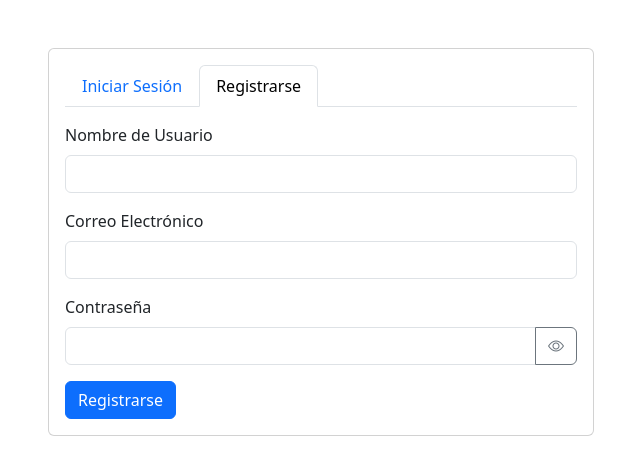
After one commit to nibeyrovictor/final-back-python2024, a Flask app: template app/templates/login/login.html in a window 1280 px wide, after a click on "Registrarse". The commit adds this page. Shown: the top 475 px of the page, without its empty margins (319-959 px from the left). Run offline with Flask 3, Linux system fonts and the light colour scheme; the template is opened without the code that fills it, so the values that code supplies are empty.

```diff
--- a/app/app.py
+++ b/app/app.py
@@ -1,8 +1,22 @@
-from flask import Flask, render_template
+from flask import Flask, render_template, request, redirect
+from datetime import date, datetime
 
 app = Flask(__name__)
 
+def basicInfo(getTitle):
+    #Día actual
+    today = date.today()
+    #Fecha actual
+    now = datetime.now()
+    # Seccion
+    title = getTitle
+    return [title, today.strftime('%Y'), now]
+
 @app.route("/")
-def hello_world():
-    # return "<h1>Hello, World!</h1>"
-    return render_template("index.html")
+def home():
+    title="Home"
+    # return saludo
+    return render_template("index.html",title=basicInfo(title))
+
+if __name__ == '__main__':
+    app.run(debug=True)
--- /dev/null
+++ b/app/templates/login/login.html
@@ -0,0 +1,156 @@
+<!DOCTYPE html>
+<html lang="es">
+<head>
+  <meta charset="UTF-8">
+  <meta name="viewport" content="width=device-width, initial-scale=1.0">
+  <title>Formulario de Inicio de Sesión/Registro</title>
+  <!-- Bootstrap CSS -->
+  <link href="https://cdn.jsdelivr.net/npm/bootstrap@5.3.3/dist/css/bootstrap.min.css" rel="stylesheet">
+  <!-- Bootstrap Icons -->
+  <link href="https://cdn.jsdelivr.net/npm/bootstrap-icons/font/bootstrap-icons.css" rel="stylesheet">
+  <style>
+    .hidden {
+      display: none;
+    }
+  </style>
+</head>
+<body>
+
+<div class="container">
+  <div class="row justify-content-center mt-5">
+    <div class="col-md-6">
+      <div class="card">
+        <div class="card-body">
+          <ul class="nav nav-tabs">
+            <li class="nav-item">
+              <a class="nav-link active" id="login-tab" data-bs-toggle="tab" href="#login" role="tab" aria-controls="login" aria-selected="true">Iniciar Sesión</a>
+            </li>
+            <li class="nav-item">
+              <a class="nav-link" id="register-tab" data-bs-toggle="tab" href="#register" role="tab" aria-controls="register" aria-selected="false">Registrarse</a>
+            </li>
+          </ul>
+          <div class="tab-content mt-3">
+            <!-- Pestaña de Inicio de Sesión -->
+            <div class="tab-pane fade show active" id="login" role="tabpanel" aria-labelledby="login-tab">
+              <form id="login-form" class="needs-validation" novalidate>
+                <div class="mb-3">
+                  <label for="loginUsername" class="form-label">Nombre de Usuario</label>
+                  <input type="text" class="form-control" id="loginUsername" required>
+                  <div class="invalid-feedback">
+                    Por favor, ingresa tu nombre de usuario.
+                  </div>
+                </div>
+                <div class="mb-3">
+                  <label for="loginPassword" class="form-label">Contraseña</label>
+                  <div class="input-group">
+                    <input type="password" class="form-control" id="loginPassword" required>
+                    <button class="btn btn-outline-secondary" type="button" id="showPasswordBtn" onclick="togglePassword('loginPassword')"><i id="passwordIcon" class="bi bi-eye"></i></button>
+                  </div>
+                  <div class="invalid-feedback" id="loginPasswordFeedback">
+                    Por favor, ingresa tu contraseña.
+                  </div>
+                </div>
+                <button type="submit" class="btn btn-primary">Iniciar Sesión</button>
+              </form>
+            </div>
+            <!-- Pestaña de Registro -->
+            <div class="tab-pane fade" id="register" role="tabpanel" aria-labelledby="register-tab">
+              <form id="register-form" class="needs-validation" novalidate>
+                <div class="mb-3">
+                  <label for="registerUsername" class="form-label">Nombre de Usuario</label>
+                  <input type="text" class="form-control" id="registerUsername" required>
+                  <div class="invalid-feedback">
+                    Por favor, elige un nombre de usuario.
+                  </div>
+                </div>
+
+                <div class="mb-3">
+                  <label for="registerEmail" class="form-label">Correo Electrónico</label>
+                  <input type="email" class="form-control" id="registerEmail" required list="emailSuggestions">
+                  <datalist id="emailSuggestions">
+                    <option value="hotmail.com">
+                    <option value="gmail.com">
+                    <option value="outlook.com.ar">
+                    <option value="outlook.com">
+                    <option value="live.com.ar">
+                    <option value="yahoo.com.ar">
+                  </datalist>
+                  <div class="invalid-feedback">
+                    Por favor, ingresa una dirección de correo electrónico válida.
+                  </div>
+                </div>
+
+                <div class="mb-3">
+                  <label for="registerPassword" class="form-label">Contraseña</label>
+                  <div class="input-group">
+                    <input type="password" class="form-control" id="registerPassword" pattern="(?=.*\d)(?=.*[a-z])(?=.*[A-Z])(?=.*\W).{8,}" title="La contraseña debe contener al menos un número, una letra mayúscula, una letra minúscula, un carácter especial y tener al menos 8 caracteres de longitud." required>
+                    <button class="btn btn-outline-secondary" type="button" id="showRegisterPasswordBtn" onclick="togglePassword('registerPassword')"><i id="registerPasswordIcon" class="bi bi-eye"></i></button>
+                  </div>
+                  <div class="invalid-feedback" id="registerPasswordFeedback">
+                    La contraseña debe contener al menos un número, una letra mayúscula, una letra minúscula, un carácter especial y tener al menos 8 caracteres de longitud.
+                  </div>
+                </div>
+
+                <button type="submit" class="btn btn-primary">Registrarse</button>
+              </form>
+            </div>
+          </div>
+        </div>
+      </div>
+    </div>
+  </div>
+</div>
+
+<!-- Bootstrap JS Bundle -->
+<script src="https://cdn.jsdelivr.net/npm/bootstrap@5.3.3/dist/js/bootstrap.bundle.min.js"></script>
+<script>
+  function togglePassword(inputId) {
+    var passwordInput = document.getElementById(inputId);
+    var passwordIcon = document.getElementById(inputId + 'Icon');
+
+    if (passwordInput.type === "password") {
+      passwordInput.type = "text";
+      passwordIcon.classList.remove('bi-eye');
+      passwordIcon.classList.add('bi-eye-slash');
+    } else {
+      passwordInput.type = "password";
+      passwordIcon.classList.remove('bi-eye-slash');
+      passwordIcon.classList.add('bi-eye');
+    }
+  }
+
+  // Validación de la contraseña en tiempo real
+  document.getElementById('registerPassword').addEventListener('input', function(event) {
+    var passwordInput = event.target;
+    var passwordFeedback = document.getElementById('registerPasswordFeedback');
+
+    if (!passwordInput.checkValidity()) {
+      passwordInput.classList.add('is-invalid');
+      passwordFeedback.style.display = 'block';
+    } else {
+      passwordInput.classList.remove('is-invalid');
+      passwordFeedback.style.display = 'none';
+    }
+  });
+
+  // Validación de mail y sugerencia para autocompletar
+  document.getElementById('registerEmail').addEventListener('input', function(event) {
+    var emailInput = event.target;
+    var emailFeedback = document.querySelector('#registerEmail + .invalid-feedback');
+
+    // Convertir el correo electrónico a minúsculas
+    emailInput.value = emailInput.value.toLowerCase();
+
+    if (!emailInput.checkValidity()) {
+      emailInput.classList.add('is-invalid');
+      emailFeedback.textContent = 'Por favor, ingresa una dirección de correo electrónico válida.';
+    } else {
+      emailInput.classList.remove('is-invalid');
+      emailFeedback.textContent = '';
+    }
+  });
+</script>
+
+
+</body>
+</html>
```
Also changed, not shown: app/db.py (added, +24 -0 lines), app/templates/defaults/footer.html (added, +35 -0 lines), app/templates/defaults/head.html (added, +18 -0 lines), app/templates/index.html (+3 -53 lines), app/templates/login/sidebarmenu-admin.html (added, +118 -0 lines), data.py (added, +41 -0 lines).
